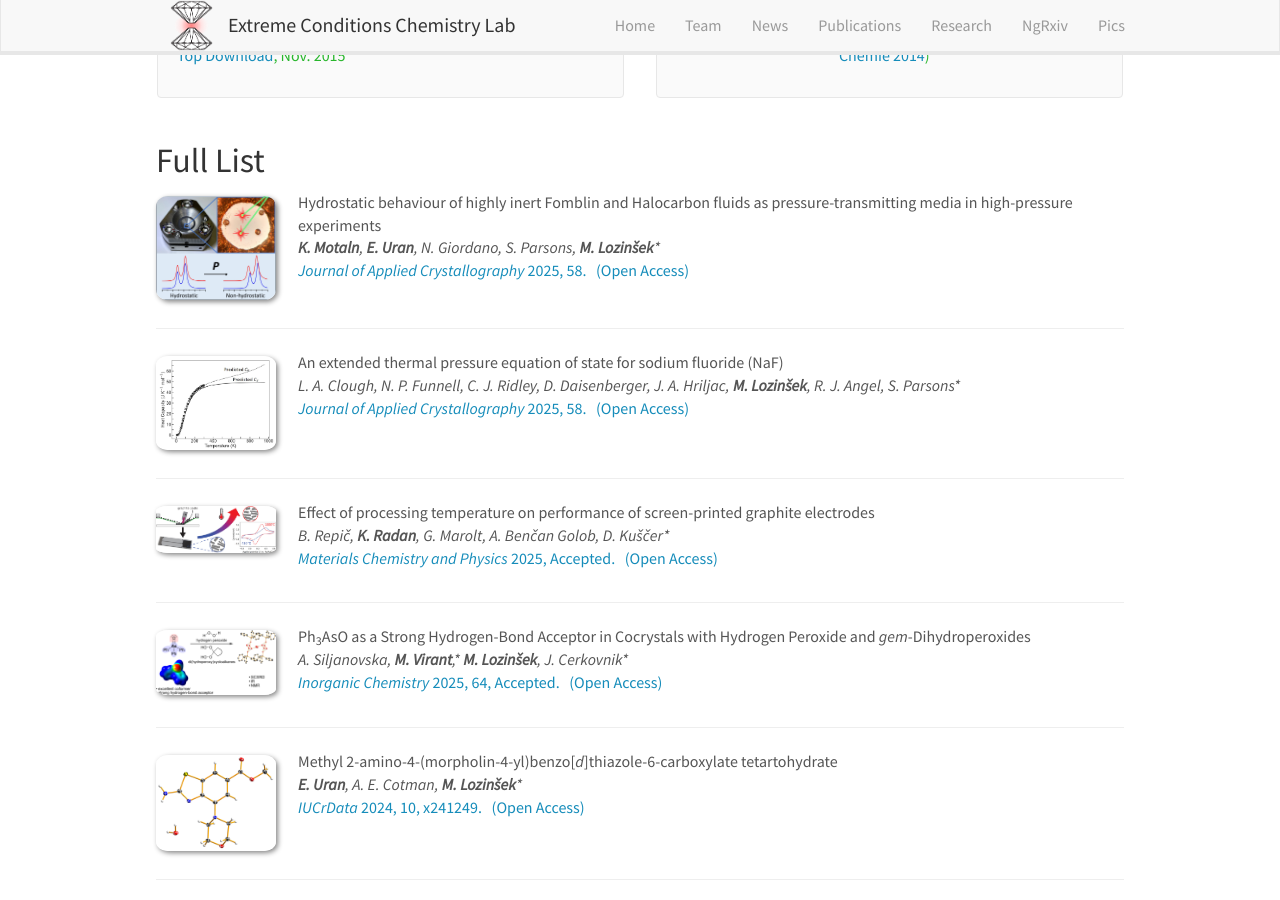
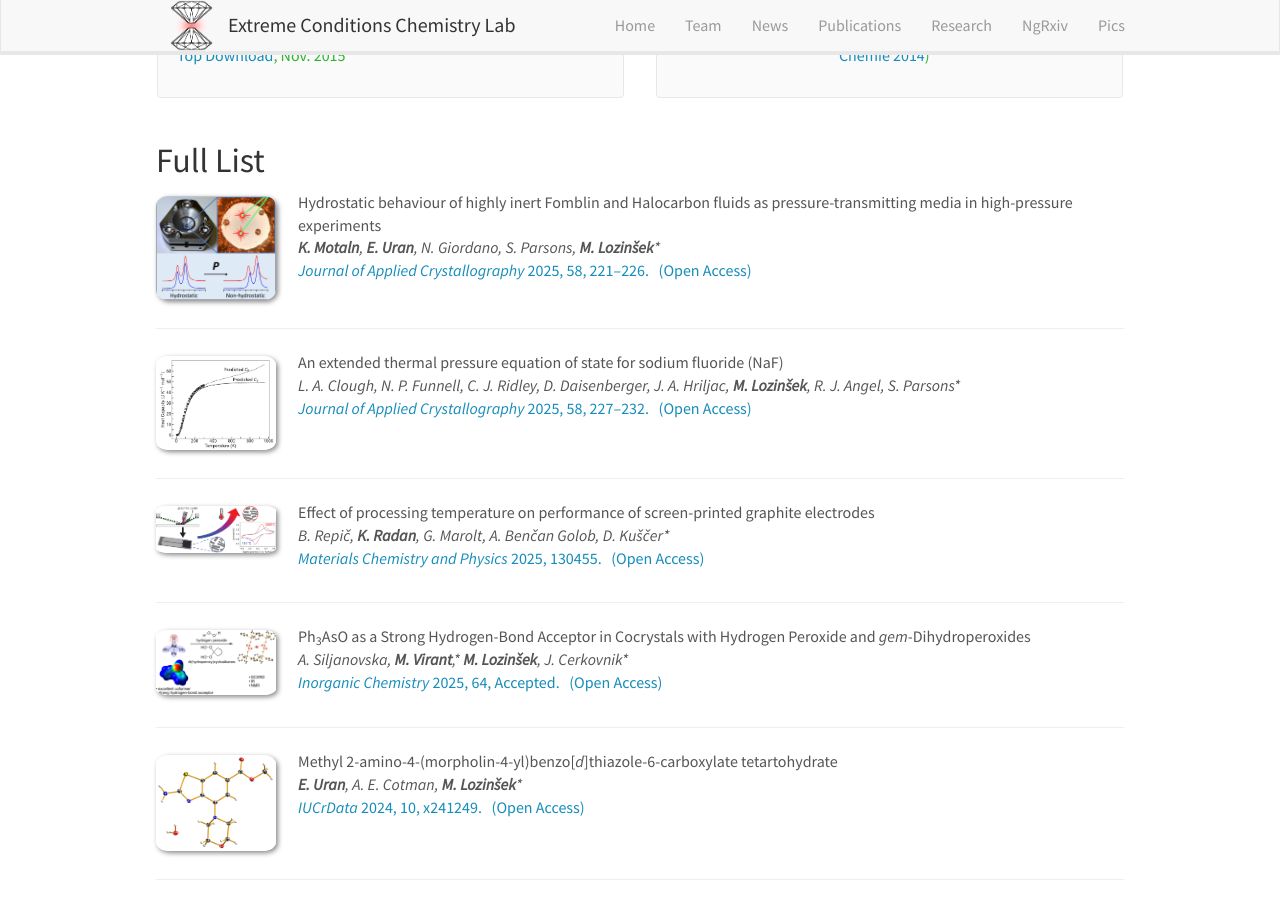
Before and after one commit to eccl-jsi/eccl-jsi.github.io, a Jekyll site: the page built from _pages/publications.md, in a window 1280 px wide and 900 px high, scrolled down 1778 px. Built offline with Jekyll 4.4.1, drawn with Linux system fonts in a browser that asks for light colours; nearby versions of some CDN libraries.

Commit message:
Update publist.yml

```diff
--- a/_data/publist.yml
+++ b/_data/publist.yml
@@ -5,7 +5,7 @@
   highlight: 0
   image: JApC2025A-TOC.jpg
   link:
-    display: "<i>Journal of Applied Crystallography</i> 2025, 58. &nbsp;&nbsp;(Open Access)"
+    display: "<i>Journal of Applied Crystallography</i> 2025, 58, 221–226. &nbsp;&nbsp;(Open Access)"
     url: "https://doi.org/10.1107/S1600576725000342"
   title: "Hydrostatic behaviour of highly inert Fomblin and Halocarbon fluids as pressure-transmitting media in high-pressure experiments"
 -
@@ -14,7 +14,7 @@
   highlight: 0
   image: JApC2025B-TOC.jpg
   link:
-    display: "<i>Journal of Applied Crystallography</i> 2025, 58. &nbsp;&nbsp;(Open Access)"
+    display: "<i>Journal of Applied Crystallography</i> 2025, 58, 227–232. &nbsp;&nbsp;(Open Access)"
     url: "https://doi.org/10.1107/S1600576725000330"
   title: "An extended thermal pressure equation of state for sodium fluoride (NaF)"
 -
@@ -23,7 +23,7 @@
   highlight: 0
   image: MCP2025-TOC.jpg
   link:
-    display: "<i>Materials Chemistry and Physics</i> 2025, Accepted. &nbsp;&nbsp;(Open Access)"
+    display: "<i>Materials Chemistry and Physics</i> 2025, 130455. &nbsp;&nbsp;(Open Access)"
     url: "https://doi.org/10.1016/j.matchemphys.2025.130455"
   title: "Effect of processing temperature on performance of screen-printed graphite electrodes"
 -
```
